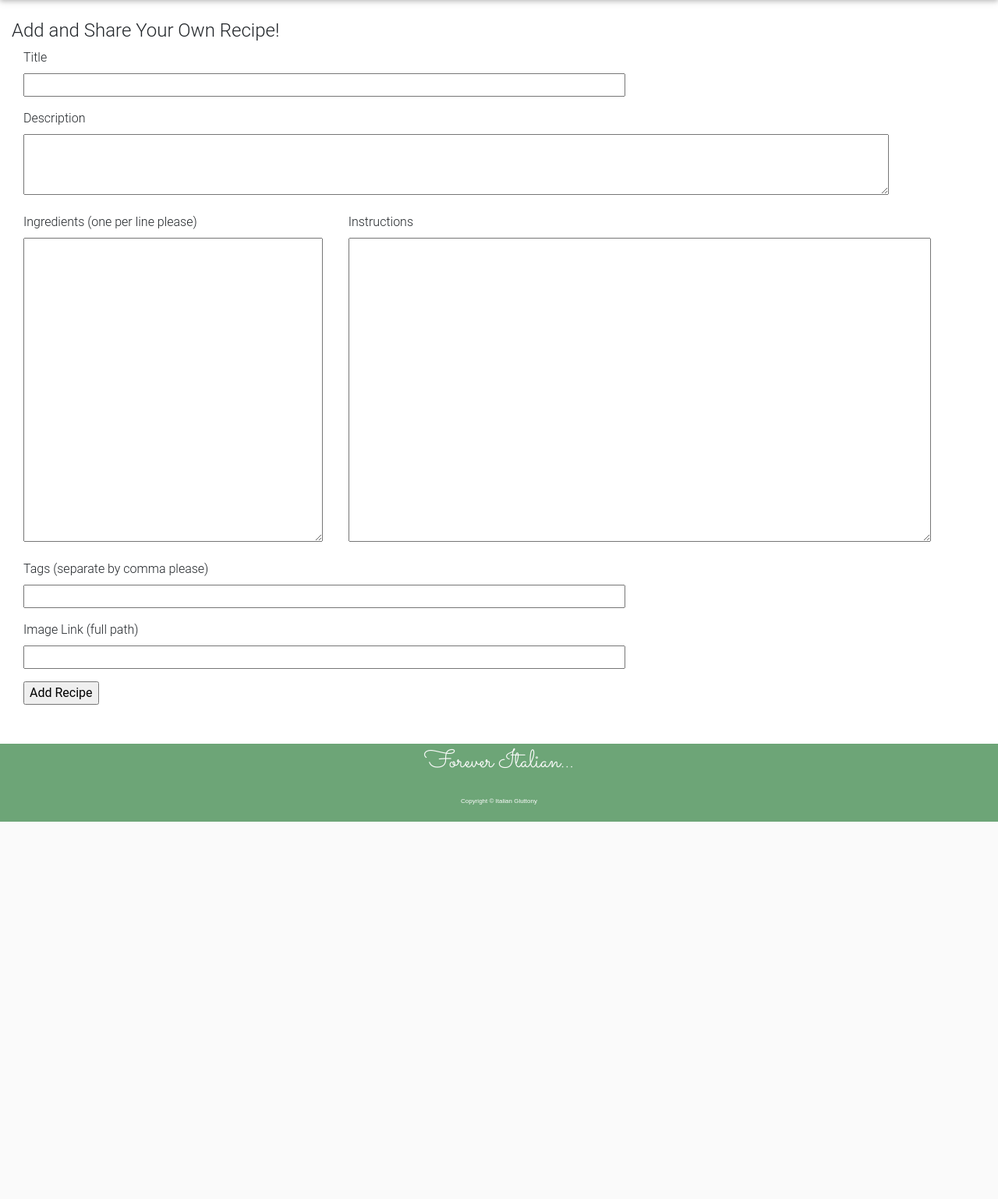
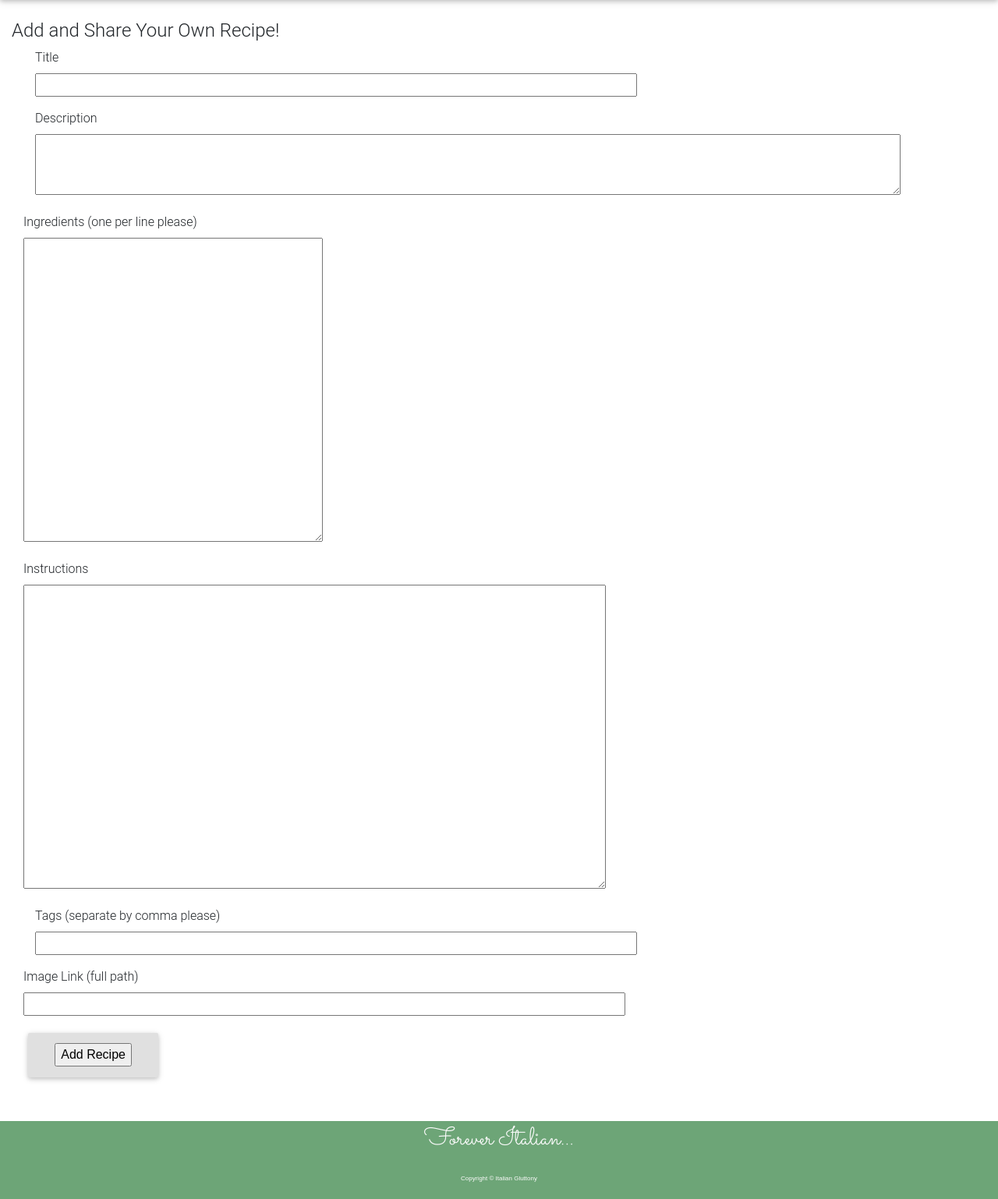
Before and after one commit to Vicky185/italianrecipe-app, a Flask app: page /create_recipe in a window 1280 px wide. Shown: the part 254-1792 px from the top of the page at 78% size. Before the commit the page ends 1308 px from the top, so only its background shows below. Run offline with Flask 2, Linux system fonts and the light colour scheme; some libraries are stand-ins or nearby versions; some web fonts are replaced.

Commit message:
rejigging create recipe form

```diff
--- a/templates/create_recipe.html
+++ b/templates/create_recipe.html
@@ -5,14 +5,14 @@
 
 <form action="{{url_for('create_recipe')}}" method="POST" class="col-12">
         {{ form.csrf_token }}
-        <p>
+        <p class="col-12 create-form-style">
             {{ form.title.label }}<br>
             {{ form.title(size=80) }}<br>
             {%  for error in form.title.errors %}
                 <span style="color: red;">{{ error }}</span>
             {% endfor %}
         </p>
-        <p>
+        <p class="col-12 create-form-style">
             {{ form.description.label }}<br>
             {{ form.description(cols="120", rows="3") }}<br>
             {%  for error in form.description.errors %}
@@ -20,7 +20,7 @@
             {% endfor %}
         </p>
         <div class="row">
-            <div class="col-4">
+            <div class="col-md-6 create-form-style">
                 <p>
                     {{ form.ingredients.label }}<br>
                     {{ form.ingredients(cols="40", rows="16") }}
@@ -29,7 +29,7 @@
                     {% endfor %}
                 </p>
             </div>
-            <div class="col-8">
+            <div class="col-md-8 create-form-style">
                 <p>
                     {{ form.method.label }}<br>
                     {{ form.method(cols="80", rows="16") }}
@@ -39,21 +39,21 @@
                 </p>
             </div>
         </div>
-        <p>
+        <p class="col-12 create-form-style">
             {{ form.tags.label }}<br>
             {{ form.tags(size=80) }}<br>
             {%  for error in form.tags.errors %}
                 <span style="color: red;">{{ error }}</span>
             {% endfor %}
         </p>
-        <p>
+        <p class="create-form-style">
             {{ form.image.label }}<br>
             {{ form.image(size=80) }}<br>
             {%  for error in form.image.errors %}
                 <span style="color: red;">{{ error }}</span>
             {% endfor %}
         </p>
-        <p>{{ form.submit() }}</p>
+        <p class="btn btn-light general-text">{{ form.submit() }}</p>
     </div>
     </form>
 
```
